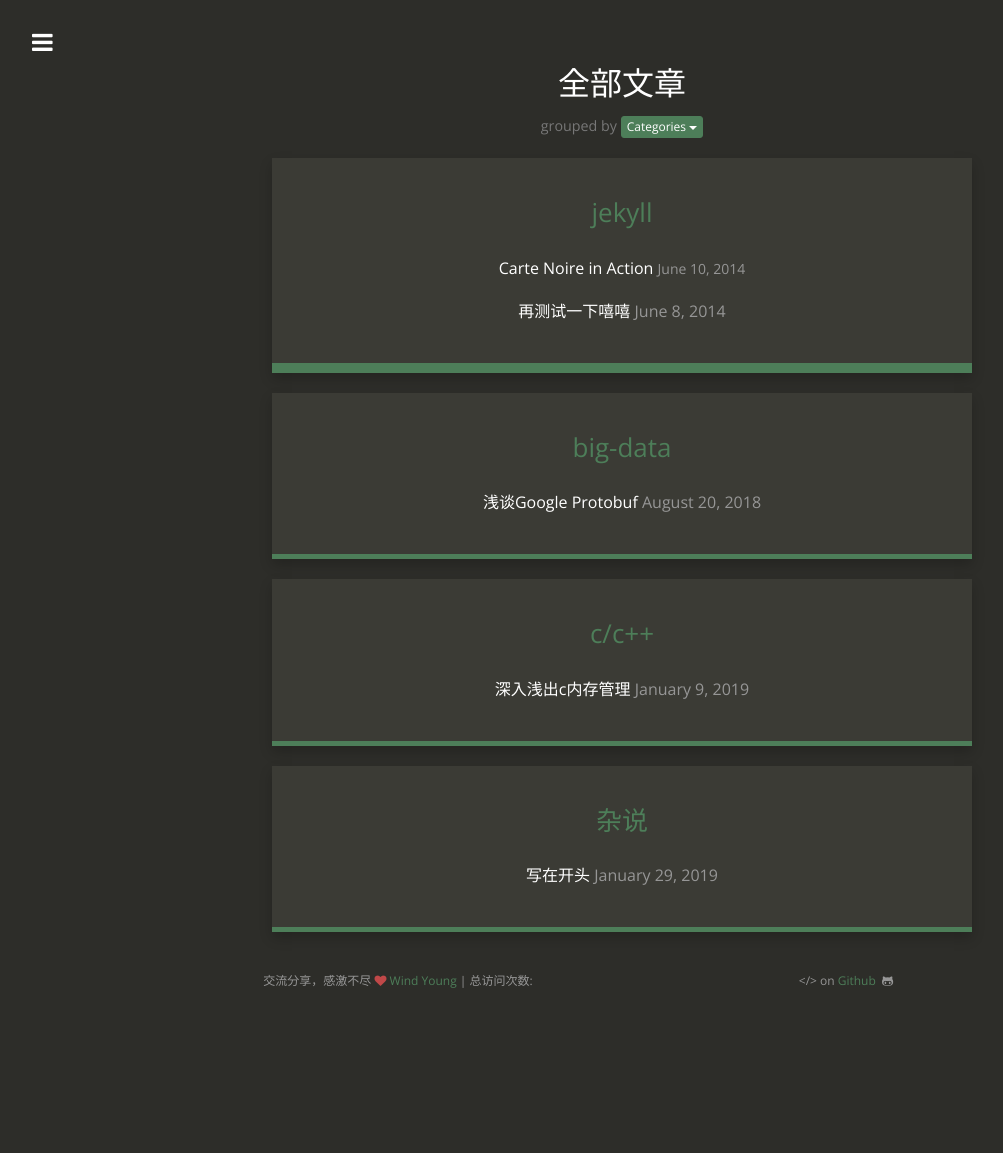
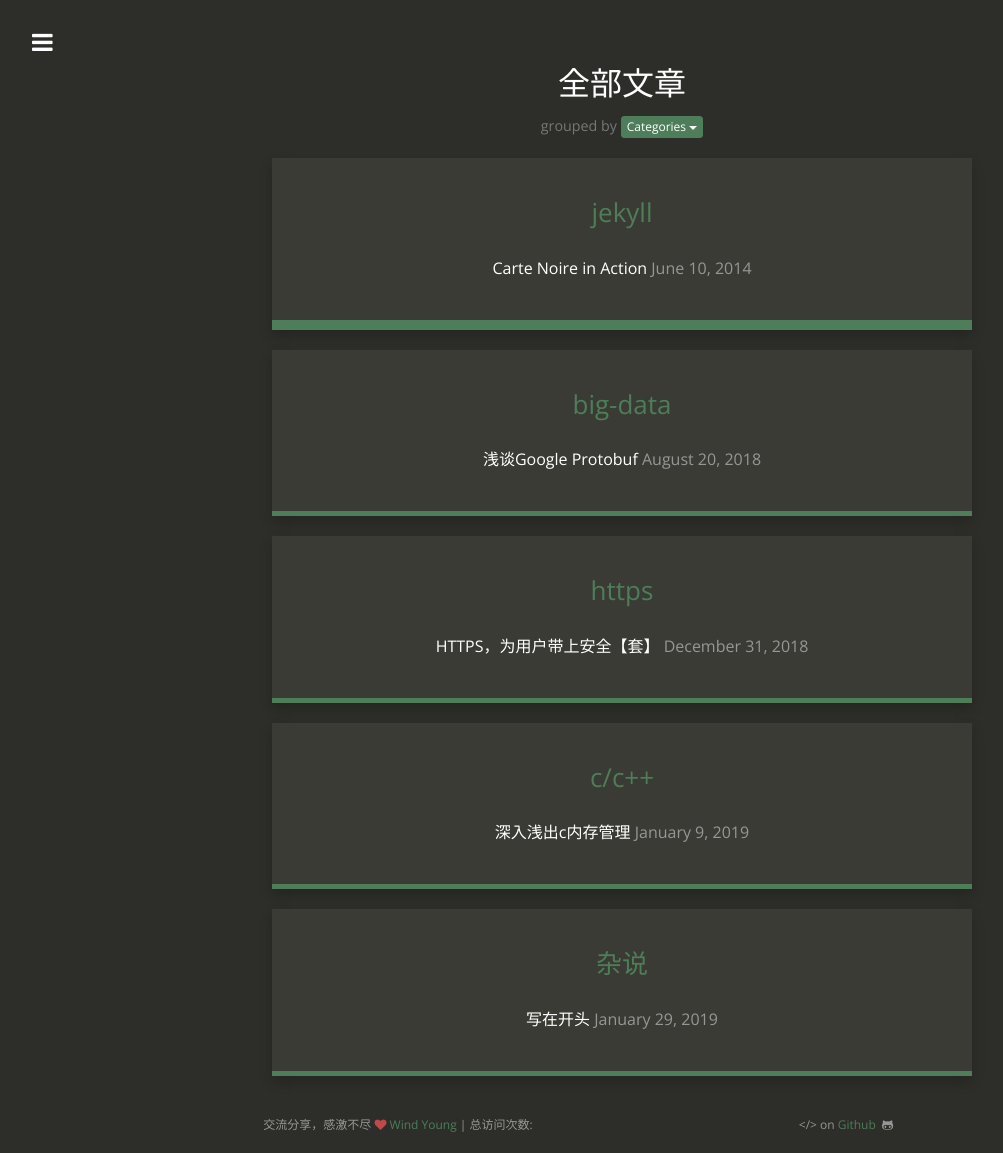
Before and after one commit to wind3110991/wind3110991.github.io, a Jekyll site: the page built from posts-by-categories.html, in a window 1280 px wide. Shown: the whole page, without its empty margins (18-1021 px from the left). Built offline with Jekyll 4.4.1, drawn with Linux system fonts in a browser that asks for light colours; nearby versions of some CDN libraries; comment, search, counter and statistics services are not loaded; before the commit the page ends 1009 px from its top, so only the background shows below that; some of the changed lines change nothing that is shown.

Commit message:
update blog

````diff
--- a/_posts/2014-06-08-using-thumbnails.md
+++ b/_posts/2014-06-08-using-thumbnails.md
@@ -1,59 +1,61 @@
 ---
 layout:     post
-title:      再测试一下嘻嘻
-date:       2014-06-08 12:32:18
-summary:    Using thumbnails in your Carte Noire articles.
-categories: jekyll
+title:      HTTPS，为用户带上安全【套】
+date:       2018-12-31 02:32:18
+summary:    简析HTTPS
+categories: https
 thumbnail: jekyll
 tags:
- - thumbnails
- - carte noire
+ - https
+ - tcp/ip
 ---
 
-Carte Noire is designed to start each article with an all-white image as a
-thumbnail. These are created by adding a `thumbnail` parameter to the article's
-[YAML frontmatter][1]. This thumbnail parameter is processed in one of two ways,
-images specified in `_data/thumbnails.yml` or using [Font Awesome][2].
+![Thumper](https://wildtanzaniasafari.com/wp-content/uploads/2018/12/HTTPS.png)
 
-## Images
 
-To use your own custom images as a thumbnail you must upload them to a web available
-location (I use [Imgur][3]) and then you need to add the url to `_data/thumbnail.yml`
-with an associated keyword.
+### 一、国际惯例——概念
 
-```
-jekyll: "http://i.imgur.com/aRQcGSi.png"
-```
+我们还是要给一个基本概念：
 
-You then add a `thumbnail` option to the article's frontmatter and provide the keyword
-for that thumbnail.
+HTTP 协议（HyperText Transfer Protocol，超文本传输协议）：是客户端浏览器或其他程序与Web服务器之间的应用层通信协议。
+HTTPS 协议（HyperText Transfer Protocol over Secure Socket Layer）：可以理解为HTTP+SSL/TLS， 即 HTTP 下加入 SSL 层，HTTPS 的安全基础是 SSL，因此加密的详细内容就需要 SSL，用于安全的 HTTP 数据传输。
 
-```
-thumbnail: jekyll
-```
+周所周知，在登录网页时，https不就是比http多了一个s吗？但是一个简单的字母，则隐藏了太多的东西与知识点在背后。
 
-This allows you to re-use thumbnails across multiple articles without having to
-specify the url each time.
+### 二、图解
 
-## Font Awesome
+我们在使用http协议时，HTTP直接与TCP通信，当使用SSL时，则需要先与SSL通信，然后再由SSL和TCP通信。 如下：
 
-If jekyll can't find a corresponding image in your `thumbnail.yml` file then it
-will assume you want to use a Font Awesome icon instead. You can find the full
-list of Font Awesome icons [here][4].
+![Thumper](http://ww1.sinaimg.cn/large/afce444dgy1fzqx9fnlpbj20c9068jrg.jpg)
 
-So for example if your article is about android and you want to use the [android icon][5]
-from font awesome you can just specify the following in your frontmatter.
+对于加密算法我不做过多赘述，我将其按方式分两种：
+1、共享密钥加密：加密与解密使用同一个密钥
+2、公开密钥（非对称密钥）：公开密钥使用一对非对称密钥。一把叫私有密钥，一把公有密钥；
 
-```
-thumbnail: android
-```
+### 三、谈谈实现
 
-Then in the future if you decide you want to use your own android icon you can just
-add it to `_data/thumbnails.yml` which will override it for all articles using
-the android thumbnail.
+那我们现在来想想，我们分别用上述两种方式来实现https，会有什么好处和坏处呢？
 
-[1]: http://jekyllrb.com/docs/frontmatter/
-[2]: http://fortawesome.github.io/Font-Awesome/
-[3]: http://imgur.com/
-[4]: http://fortawesome.github.io/Font-Awesome/icons/
-[5]: http://fortawesome.github.io/Font-Awesome/icon/android/
+#### 1、共享密钥加密
+
+比如，王二狗要把自己的银行卡密码告诉杨铁柱：
+
+![Thumper](http://ww1.sinaimg.cn/large/afce444dgy1fzqxpms2dvj20br0bi75m.jpg)
+![Thumper](http://ww1.sinaimg.cn/large/afce444dgy1fzqxq1an8gj20ck09pq4h.jpg)
+
+
+这个不用说，显然傻子都知道不行，在http通信过程中，加密和解密都会用到同一个密钥【喵喵喵】，只要找到对应加密的方式，我们是可能解析出其真正的内容的。
+如果密钥被攻击者截取获得，此时加密就失去了意义。
+
+![Thumper](http://ww1.sinaimg.cn/large/afce444dgy1fzqxra7rrcj20bf0am0tx.jpg)
+
+#### 2、非对称密钥
+
+![Thumper](http://ww1.sinaimg.cn/large/afce444dgy1fzqxukcxx2j20bv0b4gmo.jpg)
+
+what？那你现在还想把密钥直接告诉所有人咯？
+非也非也，非对称加密又称共享密钥加密，使用一对非对称的密钥，一把叫做`私有密钥`，另一把叫做`公有密钥`；公钥加密只能用私钥来解密，私钥加密只能用公钥来解密。常见的公钥加密算法有：RSA、ElGamal、背包算法、Rabin（RSA的特例）、迪菲－赫尔曼密钥交换协议中的公钥加密算法、椭圆曲线加密算法）。
+
+![Thumper](http://ww1.sinaimg.cn/large/afce444dgy1fzqxy69tpcj20ci0bbad4.jpg)
+
+哦~ 那这个听起来蛮靠谱的嘛嘻嘻！我王二狗再也不用怕密码被偷听了！
````
